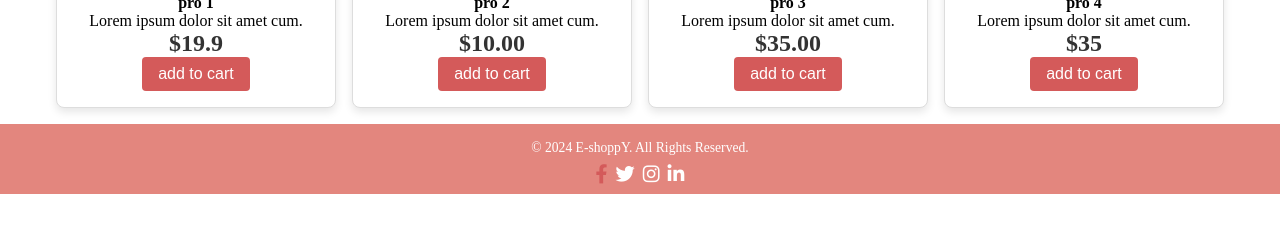
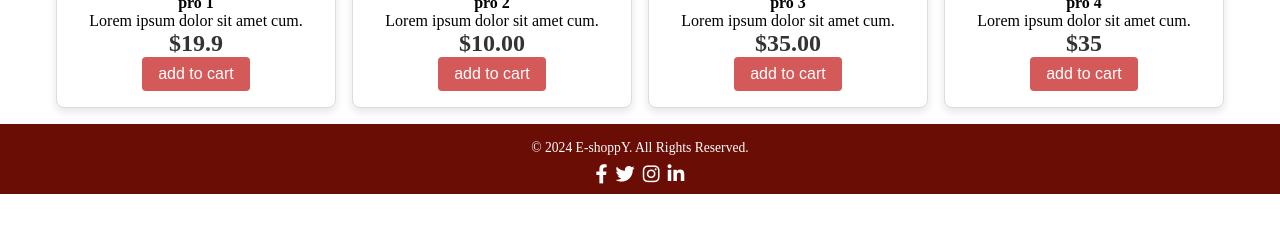
Before and after one commit to arjunvaradiyill/productgrid, a plain HTML site: page index.html in a window 1280 px wide. In both pictures the pointer is over the link 601 px from the left and 522 px from the top of the page. Shown: the part 347-580 px from the top of the page. Drawn offline with Linux system fonts and the light colour scheme.

Commit message:
Initial commit

```diff
--- a/style.css
+++ b/style.css
@@ -120,7 +120,7 @@ nav ul li a:hover {
     box-shadow: 0 6px 12px rgba(218, 8, 8, 0.2);
 }
 footer {
-    background-color:#e3867e;
+    background-color:#690d05;
     color: white;
     text-align: center;
     padding: 0.5rem;
@@ -154,5 +154,5 @@ footer {
 }
 
 .social-icons a:hover {
-    color: #d45a5a;
+    color: #d45a5;
 }
```
